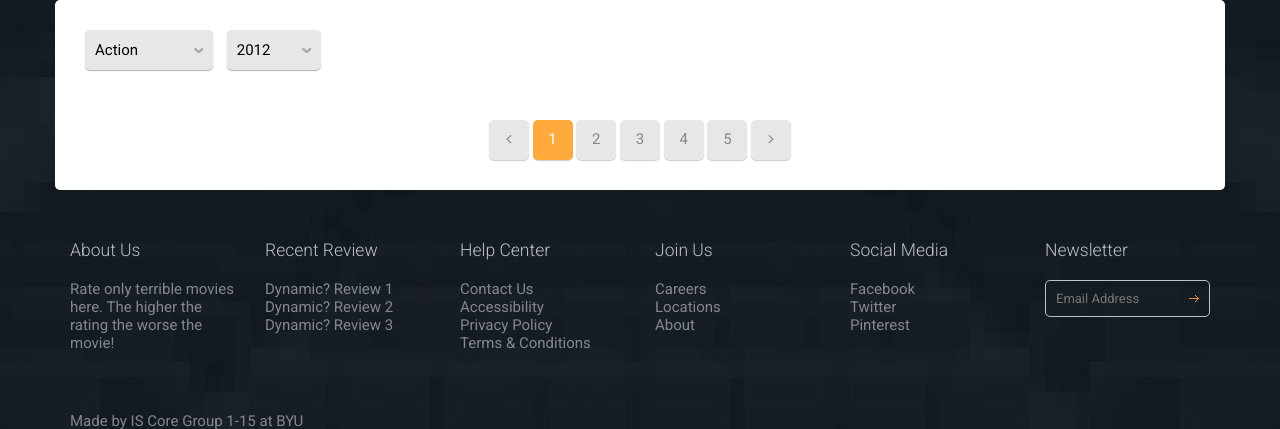
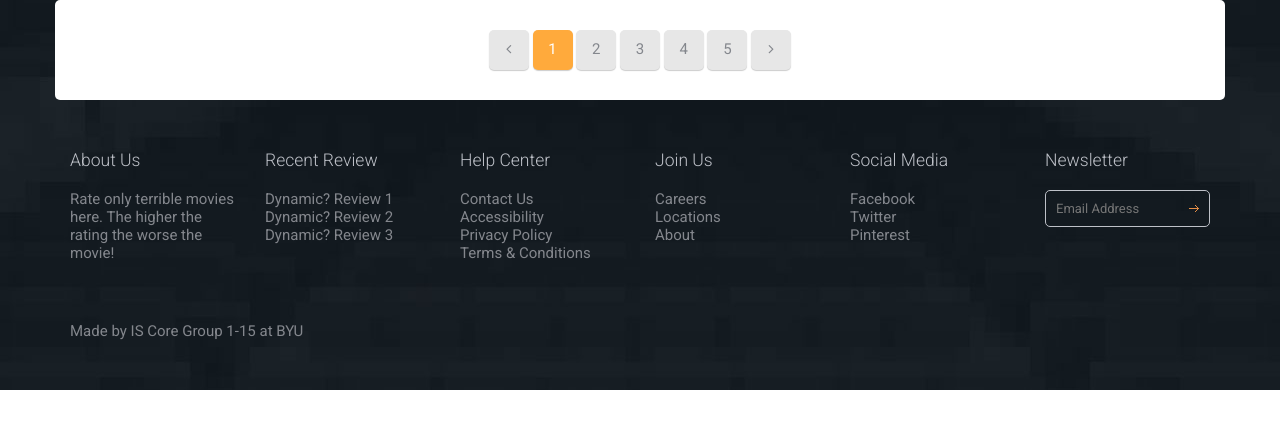
Before and after one commit to IS-Core-1-15/MovieReviewSite, a Django app: page / in a window 1280 px wide. Shown: the part 253-682 px from the top of the page. Run offline with Django 3.2, Linux system fonts and the light colour scheme; data that the repository does not hold is empty.

Commit message:
remove filters

```diff
--- a/templates/crudmovies/index.html
+++ b/templates/crudmovies/index.html
@@ -4,20 +4,6 @@
 <title>Movies</title>
 {% endblock %}
 {% block content %}
-<div class="filters">
-	<select name="#" id="#" placeholder="Choose Category"> <!-- TODO: Do we need to include these in the DB?-->
-		<option value="#">Action</option>
-		<option value="#">Drama</option>
-		<option value="#">Fantasy</option>
-		<option value="#">Horror</option>
-		<option value="#">Adventure</option>
-	</select>
-	<select name="#" id="#">
-		<option value="#">2012</option>
-		<option value="#">2013</option>
-		<option value="#">2014</option>
-	</select>
-</div>
 <div class="movie-list">
 	{% for movie in movielist %}
 	<div class="movie">
```
